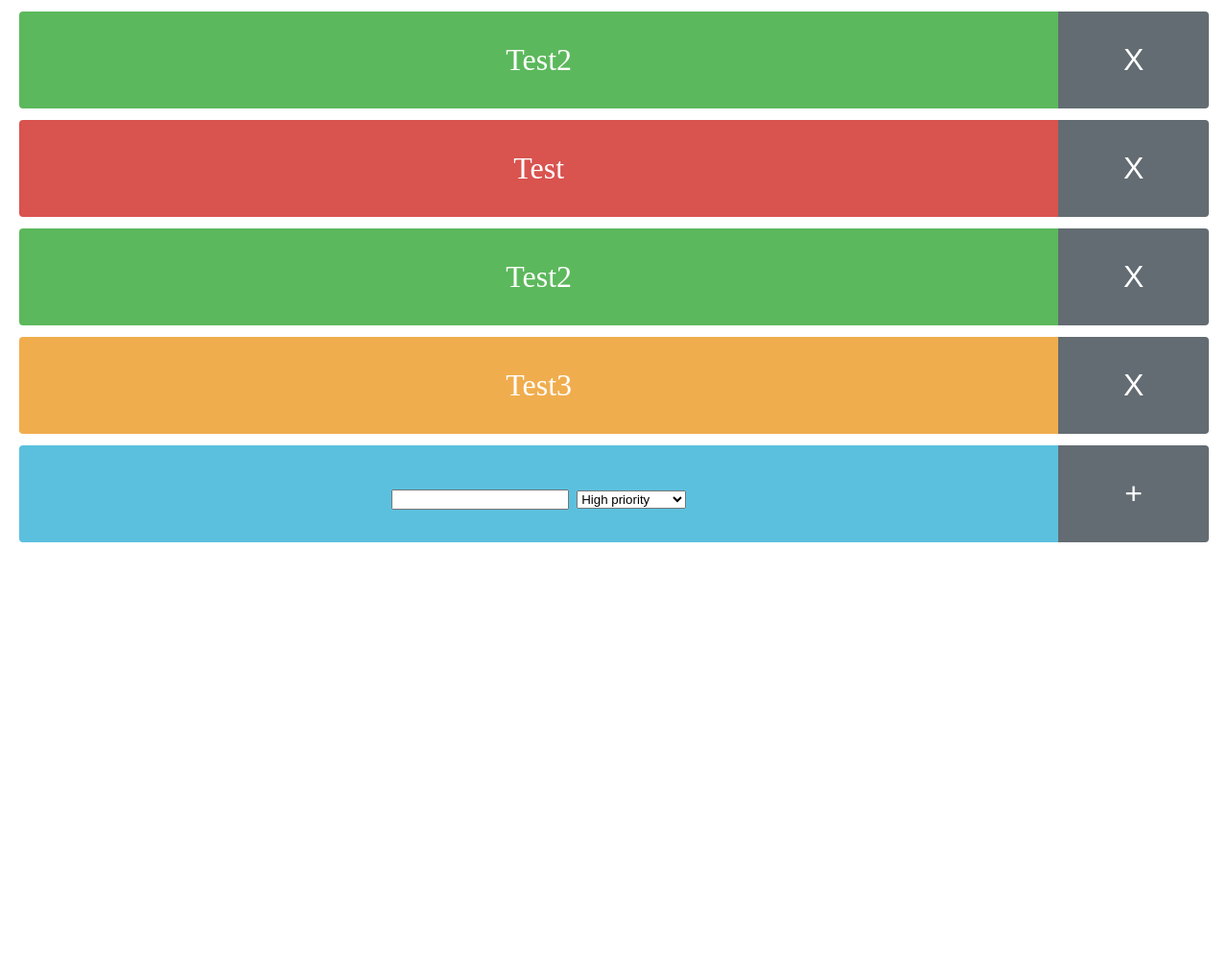
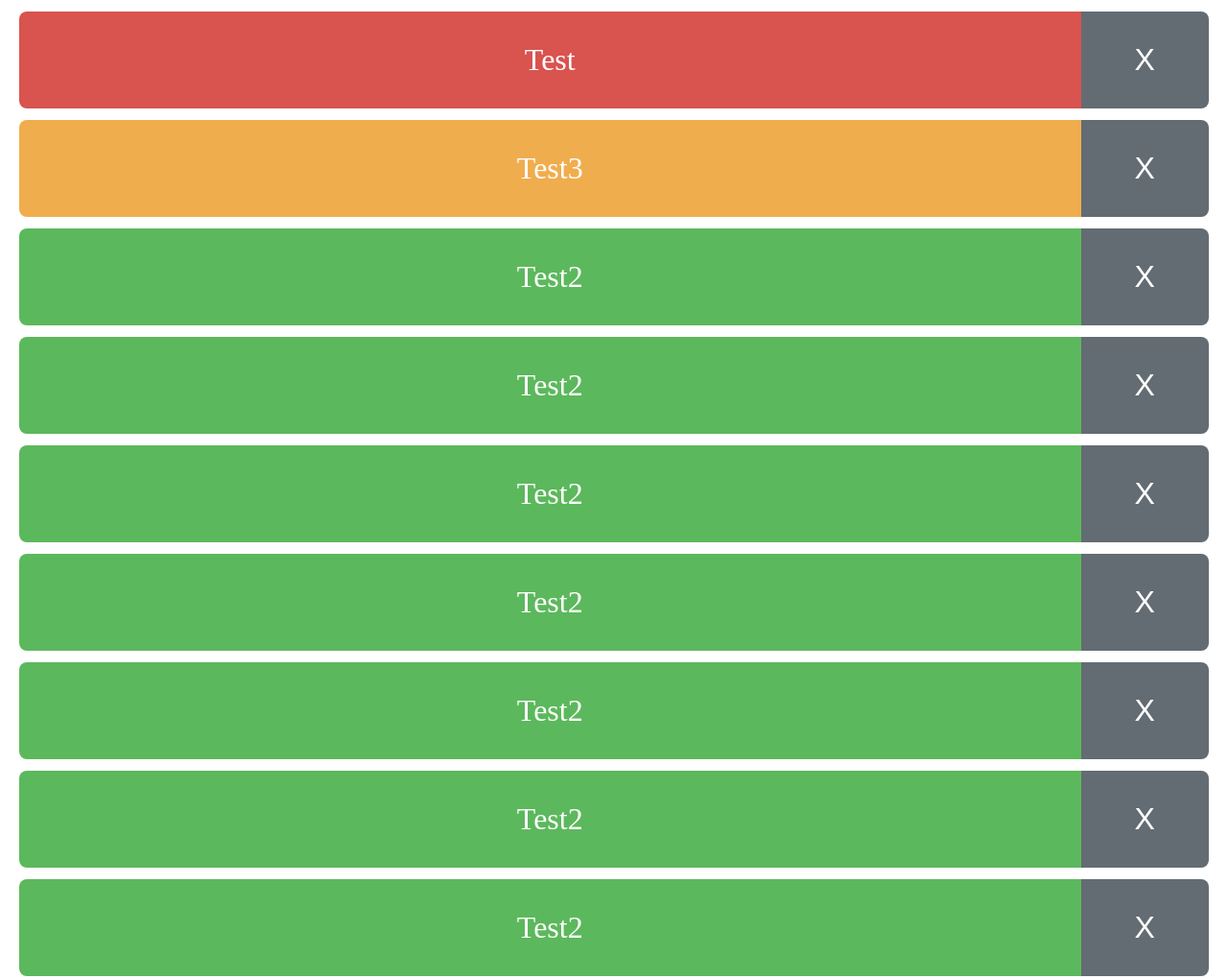
Before and after one commit to jjzieve/priority-todo, a plain HTML site: page index.html in a window 1280 px wide. Shown: the top 1020 px of the page at 96% size. Before the commit the page ends 800 px from the top, so only its background shows below. Drawn offline with nearby package versions, Linux system fonts and the light colour scheme.

Commit message:
Adds more styling, fixes sorting

```diff
--- a/index.html
+++ b/index.html
@@ -17,21 +17,22 @@
 
 			.todo {
 				padding: 2rem;
-				flex: 11;
-				border-radius: .25rem 0 0 .25rem;
+				flex: 15;
+				border-radius: .5rem 0 0 .5rem;
 				font-size: 2rem;
-			}
-			.todo:hover, .todo-action:hover {
-				opacity: 0.5;
 			}
 
 			.todo-action {
 				flex: 1;
-				border-radius: 0 .25rem .25rem 0;
+				border-radius: 0 .5rem .5rem 0;
 				background-color: #636c72;
 				font-size: 2rem;
 				padding: 2rem;
 				font-family: sans-serif;
+			}
+
+			.todo:hover, .todo-action:hover {
+				opacity: 0.5;
 			}
 
 			.high-priority {
@@ -46,9 +47,9 @@
 				background-color: #5cb85c;
 			}
 
-			.new {
-				opacity: 1!important;
-				background-color: #5bc0de;
+			.add {
+				max-width: 25%;
+				border-radius: 5rem;
 			}
 		</style>
 	</head>
@@ -65,15 +66,15 @@
 				<div class="todo-action" v-on:click="remove(todo)">X</div>
 			</div>
 			<div class="todo-container">
-				<div class="new todo">
-					<input>
-					<select>
-						<option value="high-priority">High priority</option>
-						<option value="medium-priority">Medium priority</option>
-						<option value="low-priority">Low priority</option>
-					</select>
-				</div>
-				<div class="todo-action" v-on:click="add">+</div>
+				<!--<div class="new todo">-->
+				<!--	<input>-->
+				<!--	<select>-->
+				<!--		<option value="high-priority">High priority</option>-->
+				<!--		<option value="medium-priority">Medium priority</option>-->
+				<!--		<option value="low-priority">Low priority</option>-->
+				<!--	</select>-->
+				<!--</div>-->
+				<div class="todo-action add" v-on:click="add">+</div>
 			</div>
 		</div>
 
@@ -86,7 +87,7 @@
 				'low-priority': 3,
 			};
 
-			// Vue.component('todo', {
+			// Vue.component('todo-edit', {
 			// 	template: '<div class="{{ priorityClass }}' v-on
 			// })
 
@@ -97,13 +98,25 @@
 			  		{ text: 'Test2', priority: 'low-priority' },
 			  		{ text: 'Test', priority: 'high-priority' },
 			  		{ text: 'Test2', priority: 'low-priority' },
+			  		{ text: 'Test2', priority: 'low-priority' },
+			  		{ text: 'Test2', priority: 'low-priority' },
+			  		{ text: 'Test2', priority: 'low-priority' },
+			  		{ text: 'Test2', priority: 'low-priority' },
+			  		{ text: 'Test2', priority: 'low-priority' },
+			  		{ text: 'Test2', priority: 'low-priority' },
+			  		{ text: 'Test2', priority: 'low-priority' },
+			  		{ text: 'Test2', priority: 'low-priority' },
+			  		{ text: 'Test2', priority: 'low-priority' },
+			  		{ text: 'Test2', priority: 'low-priority' },
+			  		{ text: 'Test2', priority: 'low-priority' },
+			  		{ text: 'Test2', priority: 'low-priority' },
 			  		{ text: 'Test3', priority: 'medium-priority' }
 			  	]
 			  },
 			  computed: {
 			  	sortedTodos() {
 			  		return this.todos.sort((a, b) => {
-			  			return PRIORITY_ENUM[a.priority] > PRIORITY_ENUM[b.priority];
+			  			return PRIORITY_ENUM[a.priority] - PRIORITY_ENUM[b.priority];
 			  		});
 			  	}
 			  },
@@ -112,7 +125,7 @@
 					console.log('add');
 				},
 				edit(todo) {
-				alert('edit');
+					console.log('edit');
 				},
 				remove(todo) {
 					this.todos.splice(this.todos.indexOf(todo), 1)
```
